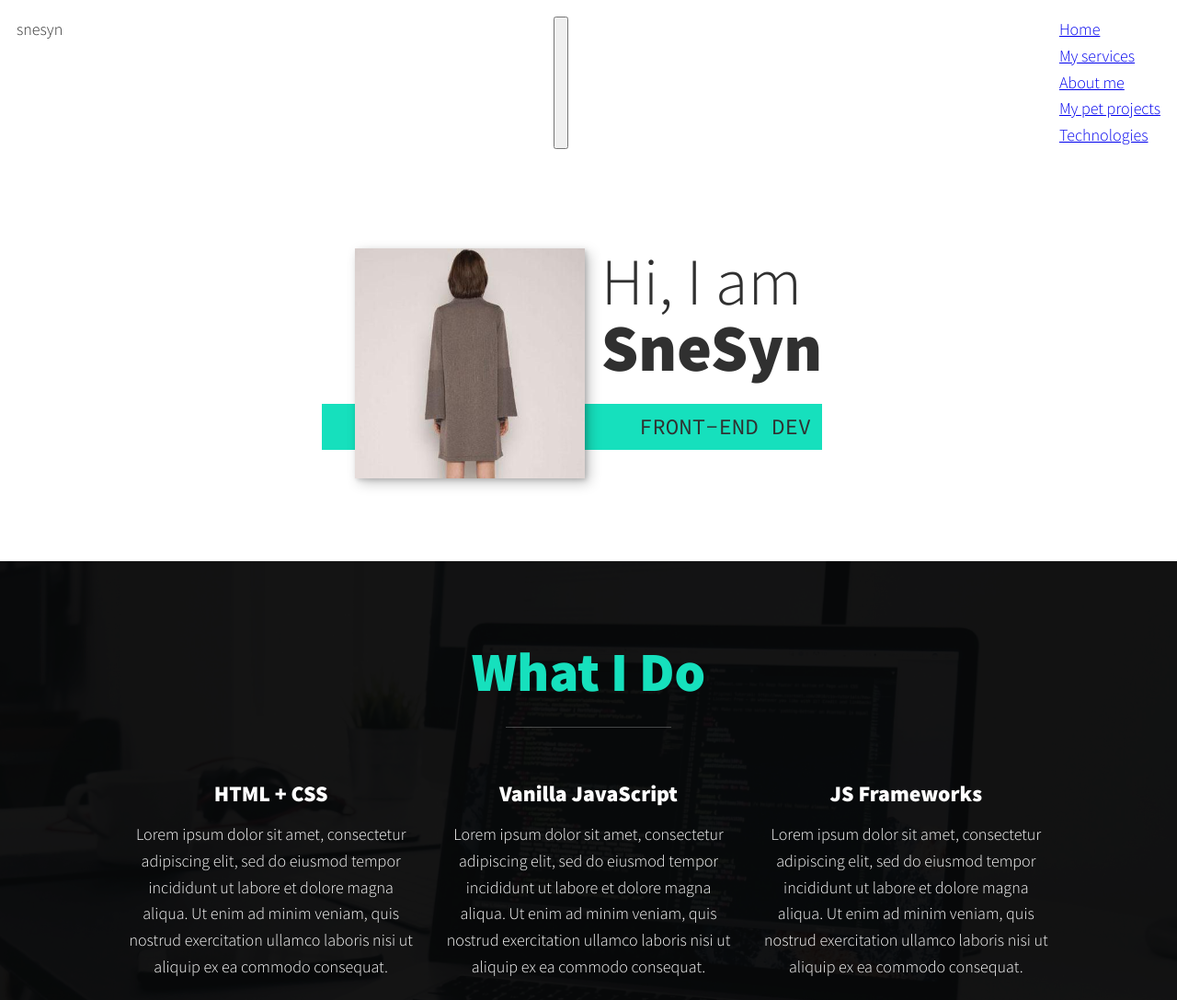
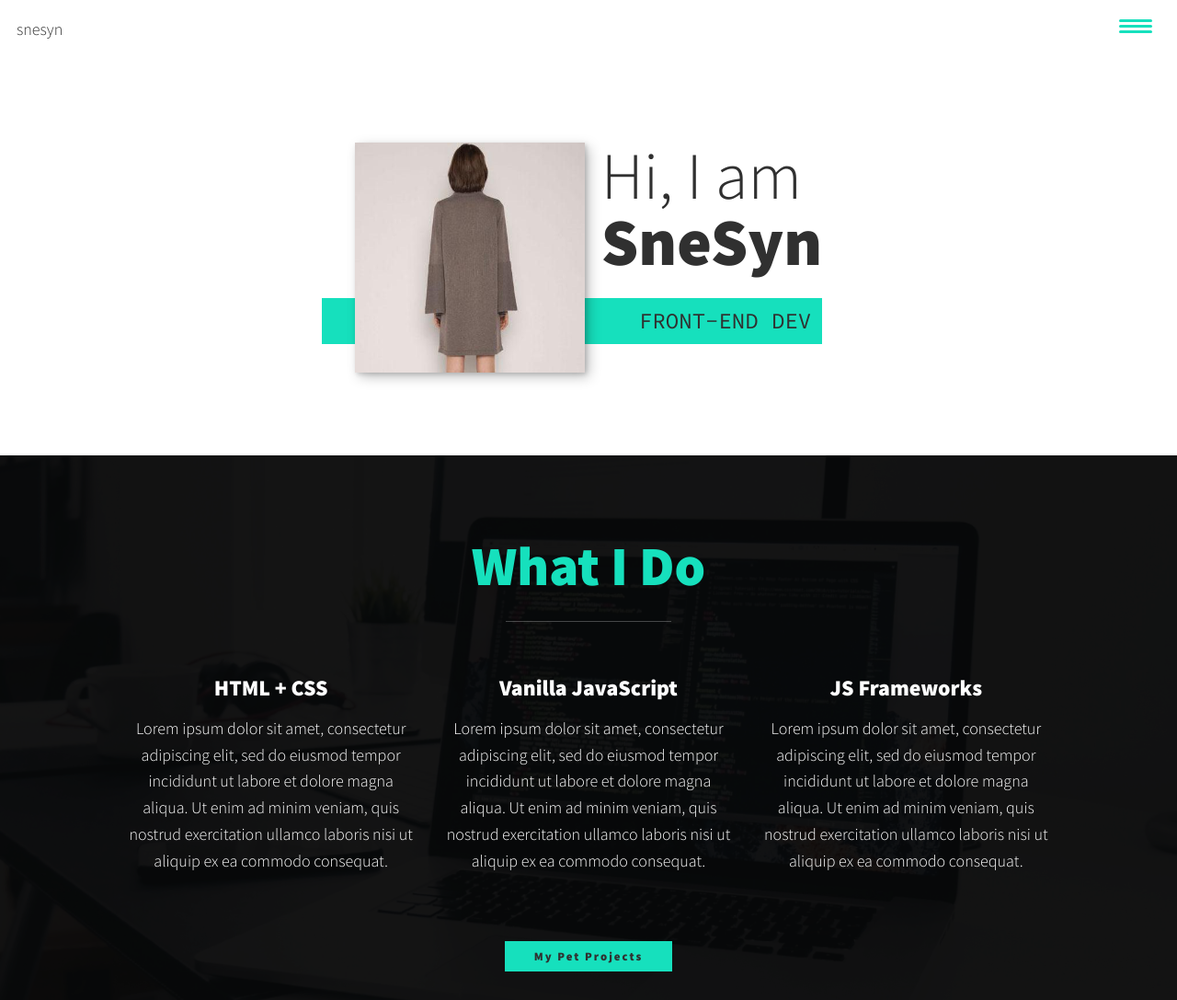
Before and after one commit to sne-syn/portfolio, a plain HTML site: page index.html in a window 1280 px wide. Shown: the top 1087 px of the page at 92% size. Drawn offline with nearby package versions, Linux system fonts and the light colour scheme.

Commit message:
new: Add navigation

```diff
--- a/css/style.css
+++ b/css/style.css
@@ -31,6 +31,10 @@
     --font-size-h3: 1.5rem;
     --font-size-body: 1.125rem;
   }
+}
+
+html {
+  scroll-behavior: smooth;
 }
 
 body {
@@ -100,6 +104,100 @@ li {
 
 .logo {
   max-width: 100px;
+}
+
+.nav {
+  position: fixed;
+  background-color: var(--color-dark);
+  color: var(--color-light);
+  top: 0;
+  left: 0;
+  bottom: 0;
+  right: 0;
+  z-index: 100;
+  transform: translateX(100%);
+  transition: transform 250ms cubic-bezier(0.5, 0, 0.5, 1)
+}
+
+.nav__list {
+  display: flex;
+  height: 100%;
+  flex-direction: column;
+  justify-content: space-evenly;
+  align-items: center;
+}
+
+.nav__link {
+  color: inherit;
+  font-weight: var(--font-weight-bold);
+  font-size: 2.5rem;
+  text-decoration: none;
+}
+
+.nav__link:hover {
+  color: var(--color-accent);
+}
+
+.nav-toggle {
+  background: transparent;
+  border: 0;
+  cursor: pointer;
+  padding: 0.5em;
+  position: absolute;
+  right: 1em;
+  top: 1em;
+  z-index: 1000;
+}
+
+.nav-open .nav {
+  transform: translateX(0)
+}
+
+.nav-open .nav-toggle {
+  position: fixed;
+}
+
+.nav-open .nav-toggle__button {
+  transform: rotate(0.625turn);
+}
+
+.nav-open .nav-toggle__button::after {
+  opacity: 0;
+}
+.nav-open .nav-toggle__button::before {
+  transform: rotate(90deg) translateX(-6px);
+}
+
+.nav-toggle__button {
+  display: block;
+  position: relative;
+}
+
+.nav-toggle__button,
+.nav-toggle__button::before,
+.nav-toggle__button::after {
+  background: var(--color-accent);
+  width: 2em;
+  height: 3px;
+  border-radius: 1em;
+  transition: transform 250ms ease-in-out;
+}
+
+.nav-toggle__button::before,
+.nav-toggle__button::after {
+  content: '';
+  position: absolute;
+  right: 0;
+  left: 0;
+  background-color: var(--color-accent);
+}
+
+.nav-toggle__button::before {
+  top: 6px;
+}
+
+.nav-toggle__button::after {
+  bottom: 6px;
 }
 
 .section {
--- a/index.html
+++ b/index.html
@@ -16,7 +16,7 @@
 <body>
   <header class="header">
     <div class="logo">snesyn</div>
-    <button class="nav-toggle" aria-label="toggle-navigation"><span class="nav-toggle_button"></span></button>
+    <button class="nav-toggle" aria-label="toggle-navigation"><span class="nav-toggle__button"></span></button>
     <nav class="nav">
       <ul class="nav__list">
         <li class="nav__item"><a class="nav__link" href="#home">Home</a></li>
@@ -145,5 +145,7 @@
       </li>
     </ul>
   </footer>
+
+  <script src="script.js"></script>
 </body>
 </html>
--- a/script.js
+++ b/script.js
@@ -0,0 +1,12 @@
+const navToggle = document.querySelector('.nav-toggle');
+const navLinks = document.querySelectorAll('.nav__link');
+navToggle.addEventListener('click', () => {
+  document.body.classList.toggle('nav-open');
+})
+
+
+navLinks.forEach((link) => {
+  link.addEventListener('click', () => {
+    document.body.classList.remove('nav-open');
+  })
+})
```
